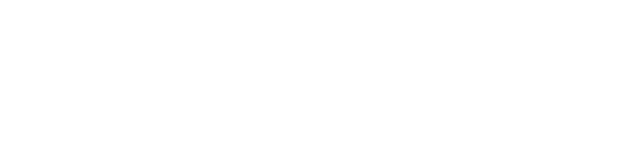
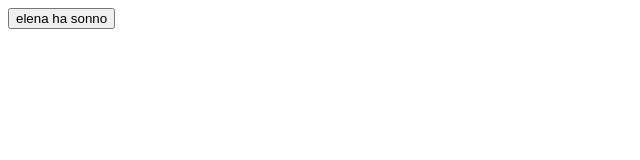
Before and after one commit to lorenzotrua/learning-web-dev, a plain HTML site: page index.html in a window 1280 px wide. Shown: the whole page, without its empty margins (0-640 px from the left). Drawn offline with Linux system fonts and the light colour scheme.

Commit message:
Adds elena ha sonno

```diff
--- a/index.html
+++ b/index.html
@@ -6,6 +6,7 @@
     <title>Document</title>
 </head>
 <body>
-
+    <button>elena ha sonno
+    </button>
 </body>
 </html>
```
